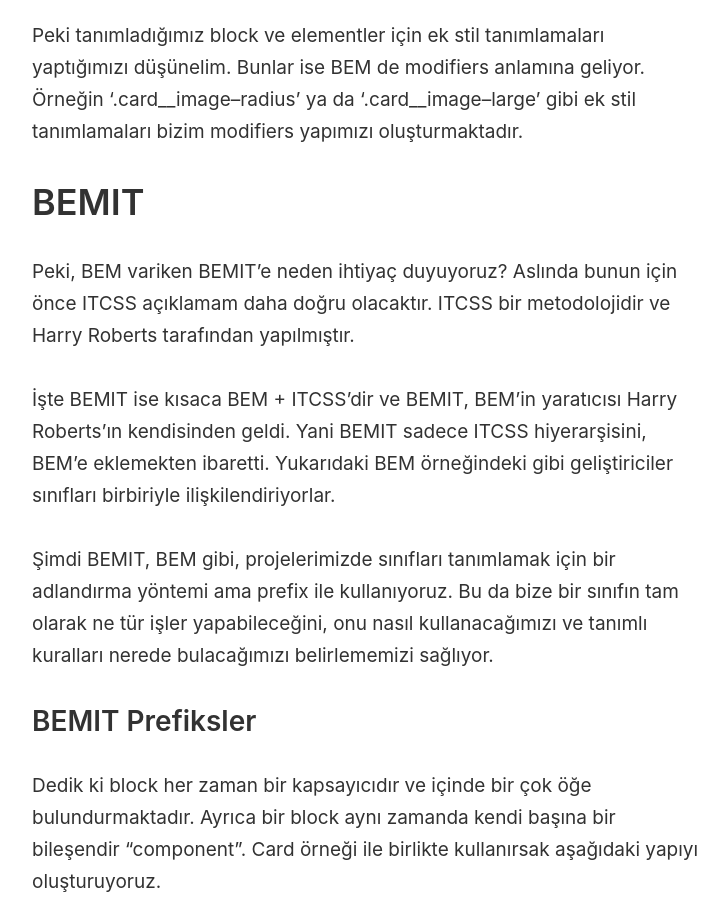
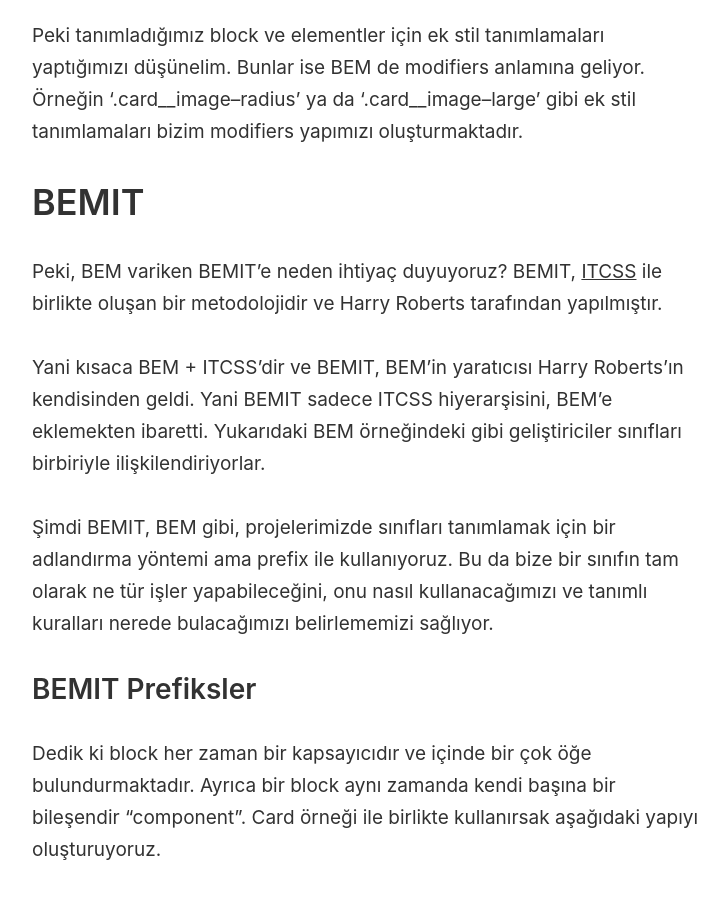
Before and after one commit to bulutuzer/bulutuzer, a Jekyll site: the page built from _posts/2023-04-29-bem-bemit-ve-vue.markdown, in a window 1280 px wide and 900 px high, scrolled down 1737 px. Shown: the whole window, without its empty margins (274-1002 px from the left). Built offline with Jekyll 4.4.1, drawn with Linux system fonts in a browser that asks for light colours.

Commit message:
fix: content edit

```diff
--- a/_posts/2023-04-29-bem-bemit-ve-vue.markdown
+++ b/_posts/2023-04-29-bem-bemit-ve-vue.markdown
@@ -27,9 +27,9 @@ Peki tanımladığımız block ve elementler için ek stil tanımlamaları yapt
 
 # BEMIT
 
-Peki, BEM variken BEMIT’e neden ihtiyaç duyuyoruz? Aslında bunun için önce ITCSS açıklamam daha doğru olacaktır. ITCSS bir metodolojidir ve Harry Roberts tarafından yapılmıştır.
+Peki, BEM variken BEMIT’e neden ihtiyaç duyuyoruz? BEMIT, [ITCSS](https://www.xfive.co/blog/itcss-scalable-maintainable-css-architecture/) ile birlikte oluşan bir metodolojidir ve Harry Roberts tarafından yapılmıştır.
 
-İşte BEMIT ise kısaca BEM + ITCSS’dir ve BEMIT, BEM’in yaratıcısı Harry Roberts’ın kendisinden geldi. Yani BEMIT sadece ITCSS hiyerarşisini, BEM’e eklemekten ibaretti. Yukarıdaki BEM örneğindeki gibi geliştiriciler sınıfları birbiriyle ilişkilendiriyorlar.
+Yani kısaca BEM + ITCSS’dir ve BEMIT, BEM’in yaratıcısı Harry Roberts’ın kendisinden geldi. Yani BEMIT sadece ITCSS hiyerarşisini, BEM’e eklemekten ibaretti. Yukarıdaki BEM örneğindeki gibi geliştiriciler sınıfları birbiriyle ilişkilendiriyorlar.
 
 Şimdi BEMIT, BEM gibi, projelerimizde sınıfları tanımlamak için bir adlandırma yöntemi ama prefix ile kullanıyoruz. Bu da bize bir sınıfın tam olarak ne tür işler yapabileceğini, onu nasıl kullanacağımızı ve tanımlı kuralları nerede bulacağımızı belirlememizi sağlıyor.
 
```
